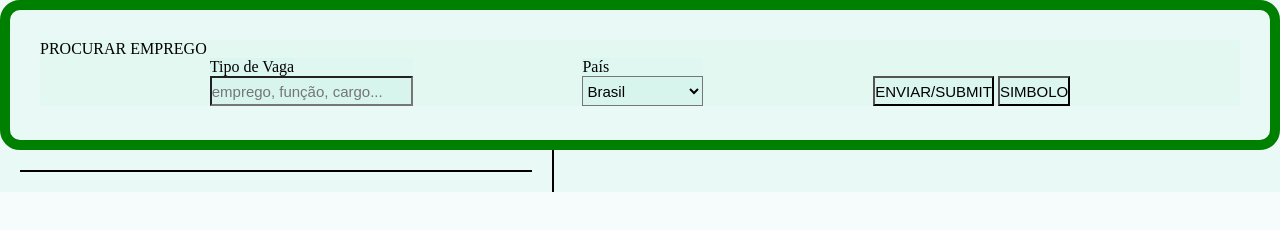
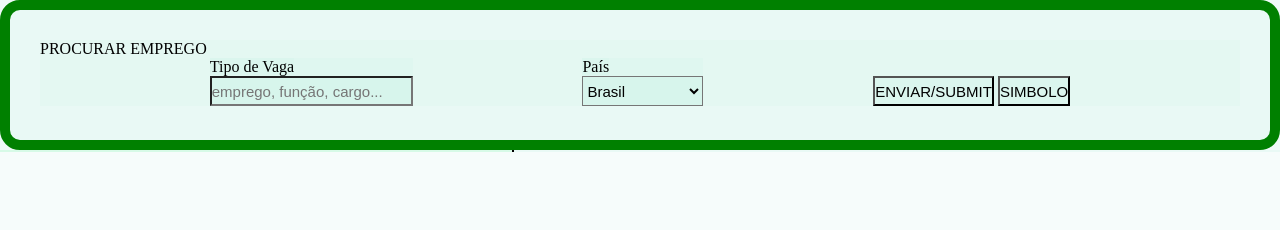
Before and after one commit to brunompe/Project-Job-Company, a website: page Jobs-company/index.html in a window 1280 px wide. Drawn offline with Linux system fonts and the light colour scheme; no server answers.

Commit message:
estiliza alguns cards

```diff
--- a/Jobs-company/script.js
+++ b/Jobs-company/script.js
@@ -89,6 +89,7 @@ function createJobCompany(result) {
     jobCompany.innerText = resultCompanyName;
   } else {
     jobCompany.innerText = "";
+    jobCompany.style.display = 'none';
   }
   return jobCompany;
 }
@@ -127,7 +128,7 @@ async function makeRequest(param1, param2) {
   const response = await fetchRequest.json();
   data = response.results;
   data.forEach((result) => makeCards(result));
-  console.log(data);
+  // console.log(data);
 }
 
 window.onload = async () => {
--- a/Jobs-company/style.css
+++ b/Jobs-company/style.css
@@ -43,9 +43,8 @@ header {
     display: flex;
     flex-wrap: wrap;
     justify-content: center;
-    margin: 20px;
-    border: solid 1px black;
-    width: 40%
+    width: 40%;
+    background-color: rgb(215, 250, 231);
 
 }
 
@@ -67,6 +66,7 @@ header {
 
 .div-company-location {
   display: flex;
+  justify-content:center;
 }
 
 .div-company-location p {
```
